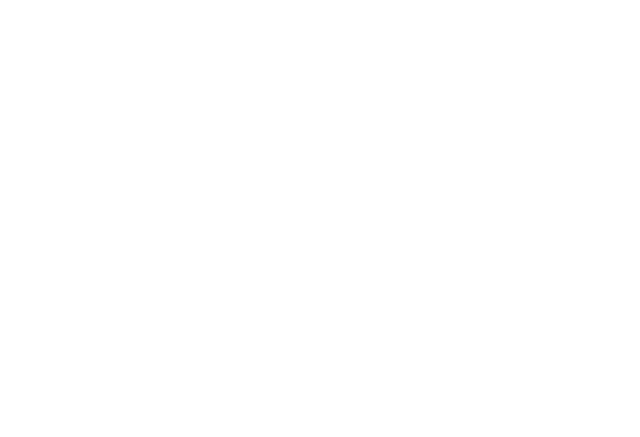
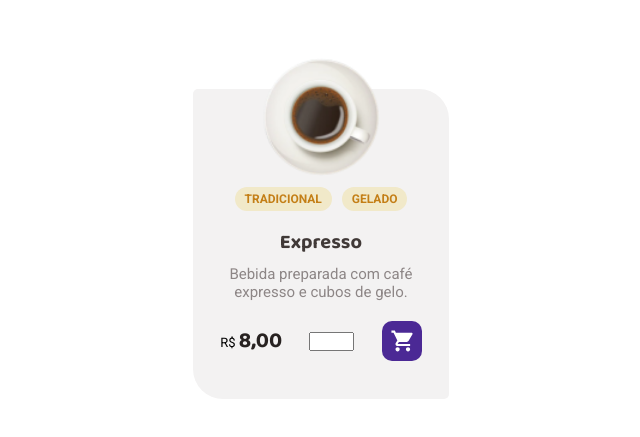
Before and after one commit to MatheusAndrade23/Coffee_Delivery, a React (Vite) app: page / in a window 1280 px wide. Shown: the part 111-548 px from the top of the page, without its empty margins (7-647 px from the left). Built offline with nearby package versions, Linux system fonts and the light colour scheme.

Commit message:
FullCoffeeCard

```diff
--- a/src/components/FullCoffeeCard/index.tsx
+++ b/src/components/FullCoffeeCard/index.tsx
@@ -1,3 +1,41 @@
-export const FullCoffeeCard = () => {
-  return <div></div>;
+import {
+  CoffeeCardContainer,
+  CoffeeInfo,
+  CoffeeSale,
+  CoffeeTags,
+} from './styles';
+
+import { IoMdCart } from 'react-icons/io';
+
+interface FullCoffeeCardProps {
+  id: string;
+  amount: number;
+}
+
+import arabeCoffee from '../../assets/coffee-images/arabe.png';
+
+export const FullCoffeeCard = ({ id, amount }: FullCoffeeCardProps) => {
+  return (
+    <CoffeeCardContainer>
+      <img src={arabeCoffee} />
+      <CoffeeTags>
+        {MockTags.map((tag) => (
+          <span>{tag}</span>
+        ))}
+      </CoffeeTags>
+      <CoffeeInfo>
+        <h6>Expresso</h6>
+        <p>Bebida preparada com café expresso e cubos de gelo.</p>
+      </CoffeeInfo>
+      <CoffeeSale>
+        <p>
+          R$ <span>8,00</span>
+        </p>
+        <input type="number" min="0" max="99" />
+        <IoMdCart />
+      </CoffeeSale>
+    </CoffeeCardContainer>
+  );
 };
+
+const MockTags = ['TRADICIONAL', 'GELADO'];
--- /dev/null
+++ b/src/components/FullCoffeeCard/styles.ts
@@ -0,0 +1,87 @@
+import styled, { css } from 'styled-components';
+
+export const CoffeeCardContainer = styled.div`
+  height: 31rem;
+  width: 25.6rem;
+  background-color: ${({ theme }) => theme.colors['base-card']};
+  border-top-right-radius: 30px;
+  border-top-left-radius: 5px;
+  border-bottom-right-radius: 5px;
+  border-bottom-left-radius: 30px;
+  display: flex;
+  flex-direction: column;
+  align-items: center;
+  justify-content: center;
+  margin: 20rem;
+
+  & img {
+    margin-top: -7rem;
+    width: 12rem;
+    margin-bottom: 0.5rem;
+  }
+`;
+
+export const CoffeeTags = styled.div`
+  width: 100%;
+  display: flex;
+  align-items: center;
+  justify-content: center;
+  font-size: 1.2rem;
+
+  & span {
+    padding: 5px 10px;
+    color: ${({ theme }) => theme.colors['1-color']};
+    background-color: ${({ theme }) => theme.colors['3-color']};
+    border-radius: 15px;
+    font-weight: bold;
+    margin: 0.5rem;
+  }
+`;
+
+export const CoffeeInfo = styled.div`
+  width: 90%;
+  display: flex;
+  flex-direction: column;
+  align-items: center;
+  justify-content: center;
+  text-align: center;
+  margin: 10px 0;
+
+  & h6 {
+    margin-bottom: 0.7rem;
+    font-size: 2rem;
+    color: ${({ theme }) => theme.colors['base-subtitle']};
+  }
+
+  & p {
+    color: ${({ theme }) => theme.colors['base-label']};
+    font-size: 1.5rem;
+  }
+`;
+
+export const CoffeeSale = styled.div`
+  width: 100%;
+  display: flex;
+  align-items: center;
+  justify-content: space-evenly;
+  margin-top: 1rem;
+
+  & p {
+    font-size: 1.3rem;
+  }
+
+  & p span {
+    color: ${({ theme }) => theme.colors['base-title']};
+    font-family: ${({ theme }) => theme.fonts.family.secondary};
+    font-weight: bold;
+    font-size: 2.2rem;
+  }
+
+  & svg {
+    background-color: ${({ theme }) => theme.colors['4-color']};
+    border-radius: 10px;
+    color: white;
+    padding: 0.7rem;
+    font-size: 4rem;
+  }
+`;
--- a/src/pages/Home/index.tsx
+++ b/src/pages/Home/index.tsx
@@ -1,3 +1,5 @@
+import { FullCoffeeCard } from '../../components/FullCoffeeCard';
+
 export const Home = () => {
-  return <div></div>;
+  return <FullCoffeeCard />;
 };
```
